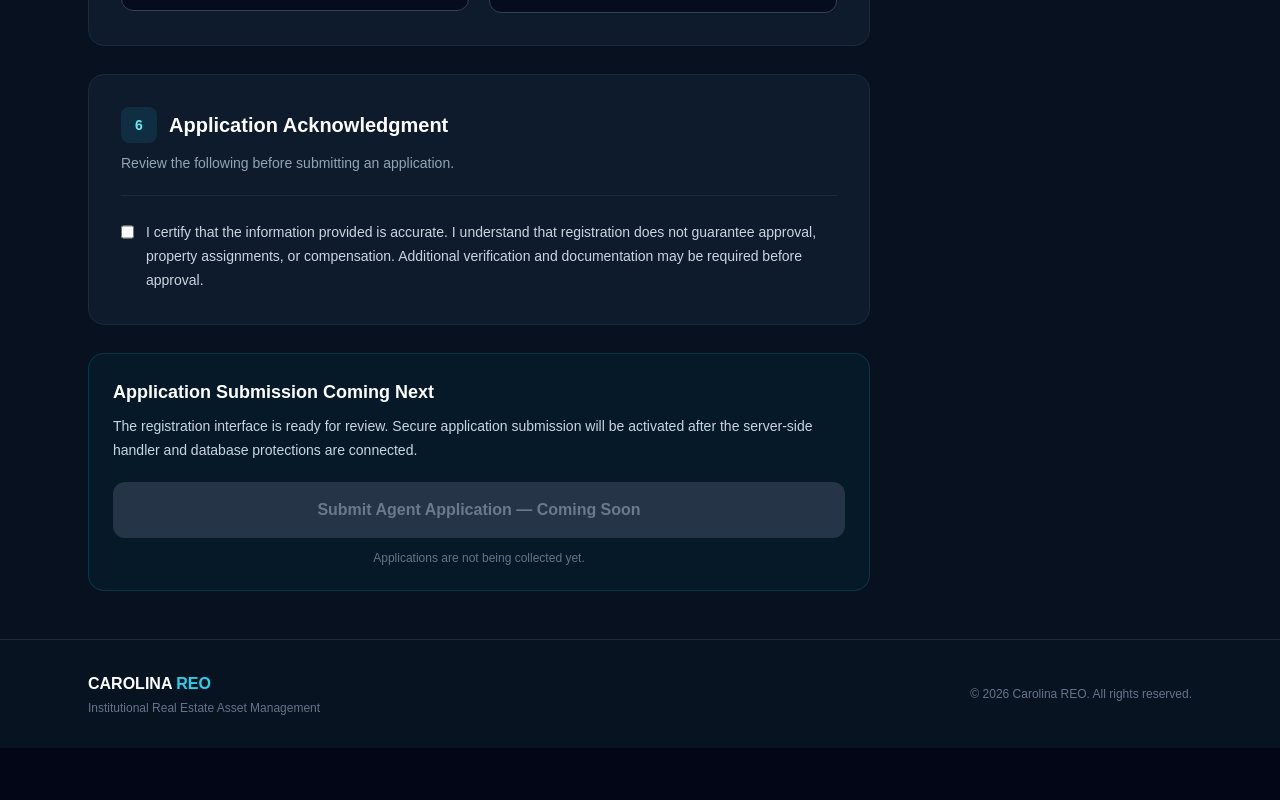
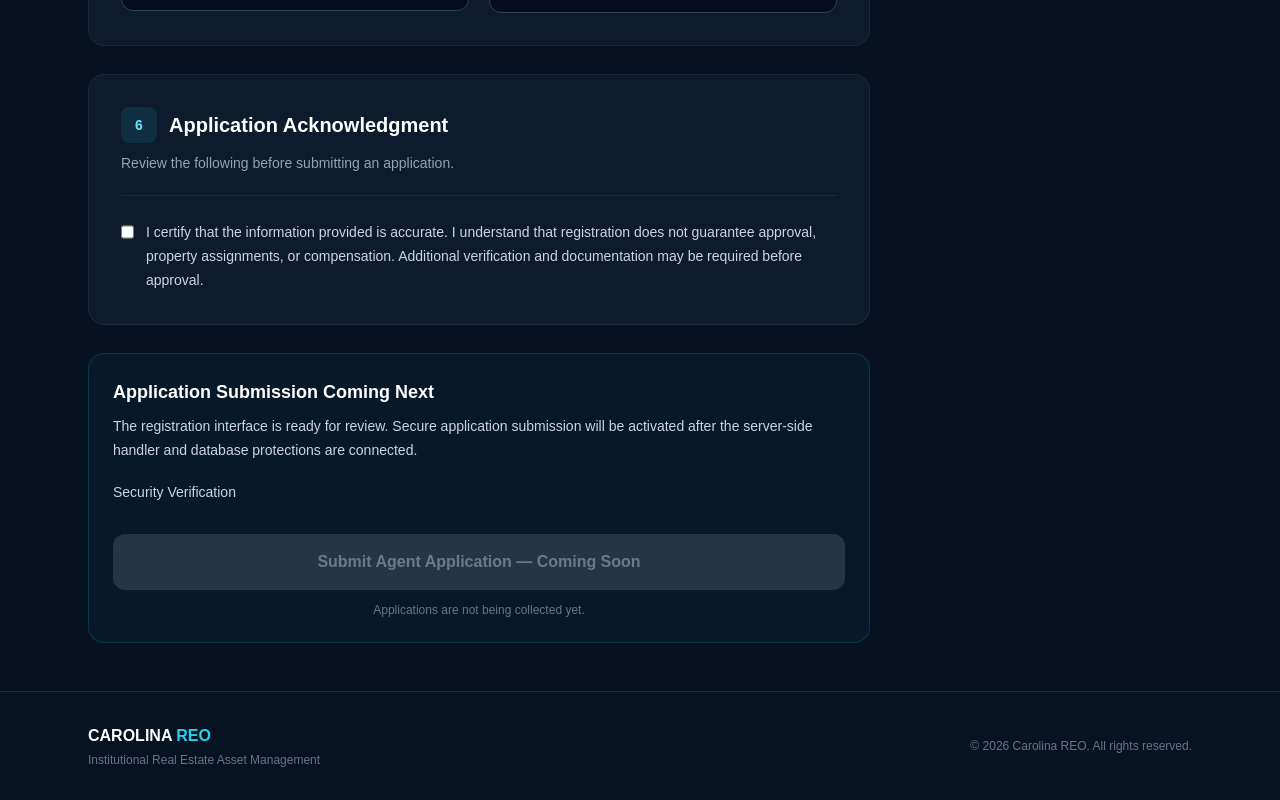
Before and after one commit to carolinaalliance/CarolinaREO., a Next.js app: page /agents/register in a window 1280 px wide. Shown: the part 2731-3531 px from the top of the page. Before the commit the page ends 3479 px from the top, so only its background shows below. Built offline with nearby package versions, Linux system fonts and the light colour scheme; no server answers.

Commit message:
Implement Turnstile security verification
Added Turnstile security verification to the agent registration form.

```diff
--- a/app/agents/register/page.tsx
+++ b/app/agents/register/page.tsx
@@ -2,6 +2,10 @@
 "use client";
 
 import { useState, type FormEvent } from "react";
+import Script from "next/script";
+
+const turnstileSiteKey =
+  process.env.NEXT_PUBLIC_TURNSTILE_SITE_KEY || "";
 
 type AgentForm = {
   full_name: string;
@@ -455,6 +459,27 @@ export default function AgentRegistrationPage() {
                 and database protections are connected.
               </p>
 
+{turnstileSiteKey ? (
+  <div className="mt-5">
+    <p className="mb-3 text-sm text-slate-300">
+      Security Verification
+    </p>
+    <Script
+      src="https://challenges.cloudflare.com/turnstile/v0/api.js"
+      strategy="afterInteractive"
+    />
+    <div
+      className="cf-turnstile"
+      data-sitekey={turnstileSiteKey}
+      data-theme="dark"
+    />
+  </div>
+) : (
+  <p className="mt-5 text-sm text-amber-300">
+    Security verification is not configured.
+  </p>
+)}
+
               <button
                 type="submit"
                 disabled
```
